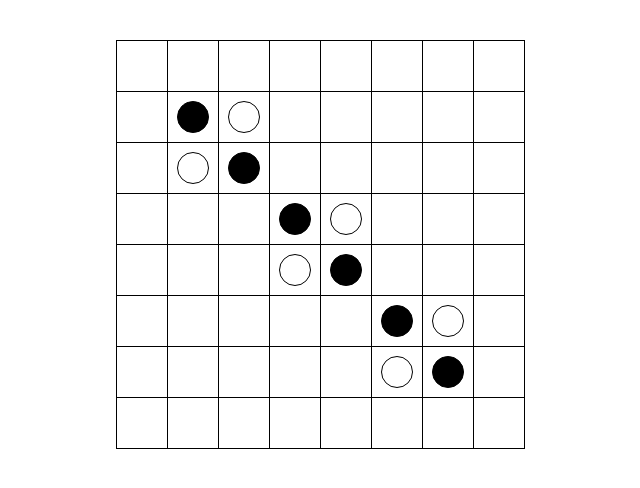
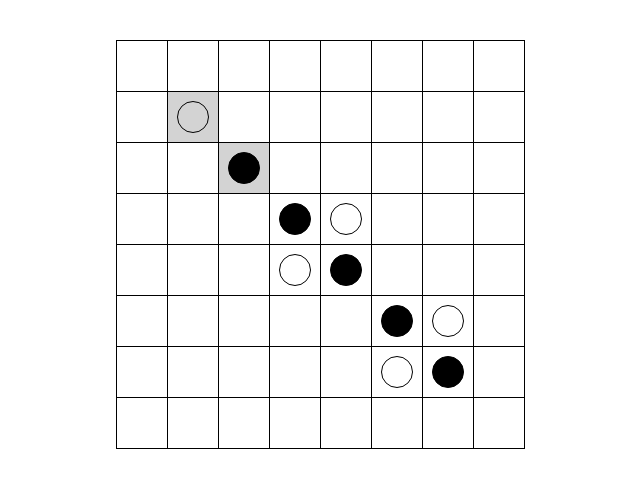
Before and after one commit to AVAST-Python/conecta-fichas, a React (Create React App) app: page / in a window 1280 px wide. Shown: the top 488 px of the page, without its empty margins (320-960 px from the left). Built offline with nearby package versions, Linux system fonts and the light colour scheme.

Commit message:
Add fixed pieces

```diff
--- a/src/Board.js
+++ b/src/Board.js
@@ -4,7 +4,7 @@ import Square from './Square'
 
 function Board() {
 
-  const {height, width, fixed, current} = useSelector(state => state.board)
+  const {fixed, current} = useSelector(state => state.board)
 
   return (
 
@@ -13,9 +13,12 @@ function Board() {
         <tbody>
           {current.map((row, i) => (
             <tr key={i}>
-              {row.map((cell, j) => (
-                <Square key={j} row={i} col={j} value={cell}/>
-              ))}
+              {row.map((cell, j) => {
+                const isFixed = !!fixed.find(e => e.cell[0] === i && e.cell[1] === j)
+                return (
+                  <Square key={j} row={i} col={j} value={cell} fixed={isFixed}/>
+                )
+              })}
             </tr>
           ))}
         </tbody>
--- a/src/Square.css
+++ b/src/Square.css
@@ -1,4 +1,3 @@
-
 .black {
   background-color: #000;
 }
@@ -10,3 +9,7 @@
   margin: auto;
   border: 1px solid black;
 }
+
+.fixed {
+  background-color: lightgray
+}
--- a/src/Square.js
+++ b/src/Square.js
@@ -4,12 +4,13 @@ import { EMPTY, WHITE } from './features/boardSlice'
 import { useDispatch } from 'react-redux'
 import { leftClick, rightClick } from './features/boardSlice'
 
-function Square({row, col, value }) {
+function Square({row, col, value, fixed }) {
   const dispatch = useDispatch()
   const squareClass=value === EMPTY ? "empty" : value === WHITE ? "white" : "black"
 
   return (
     <td
+      className={`${fixed ? "fixed" : ""}`}
       onClick={() => dispatch(leftClick([row, col]))}
       onContextMenu={(e) => {dispatch(rightClick([row,col])); e.preventDefault()}}
     >
--- a/src/features/boardSlice.js
+++ b/src/features/boardSlice.js
@@ -7,17 +7,31 @@ const EMPTY = 0
 const WHITE = 1
 const BLACK = 2
 
+
+function changeCell(state, row, col, type) {
+  if(state.fixed.find(e => e.cell[0] === row && e.cell[1] === col)) return
+
+  if(state.current[row][col] === type){
+    state.current[row][col] = EMPTY
+  } else {
+    state.current[row][col] = type
+  }
+}
+
 export const boardSlice = createSlice({
   name: 'board',
   initialState: {
     height: DEFAULT_WIDTH,
     width: DEFAULT_HEIGHT,
-    fixed: [],
+    fixed: [
+      { cell: [1, 1], color: WHITE },
+      { cell: [2, 2], color: BLACK },
+    ],
     // current: [...Array(DEFAULT_HEIGHT)].map(e => Array(DEFAULT_WIDTH).fill(EMPTY)),
     current: [
       [0, 0, 0, 0, 0, 0, 0, 0],
-      [0, 2, 1, 0, 0, 0, 0, 0],
-      [0, 1, 2, 0, 0, 0, 0, 0],
+      [0, 1, 0, 0, 0, 0, 0, 0],
+      [0, 0, 2, 0, 0, 0, 0, 0],
       [0, 0, 0, 2, 1, 0, 0, 0],
       [0, 0, 0, 1, 2, 0, 0, 0],
       [0, 0, 0, 0, 0, 2, 1, 0],
@@ -28,13 +42,15 @@ export const boardSlice = createSlice({
   reducers: {
     leftClick: (state, action) => {
       const [row, col] = action.payload
-      console.log(row, col)
-      // console.log(state.value)
+      changeCell(state, row, col, WHITE)
     },
     rightClick: (state, action) => {
       const [row, col] = action.payload
-      console.log('right click')
-      console.log(row, col)
+      changeCell(state, row, col, BLACK)
+    },
+    setCellFixed: (state, action) => {
+      // const { cell: [row, col], color } = action.payload
+      // state.fixed.push([row, col])
     },
   },
 })
```
